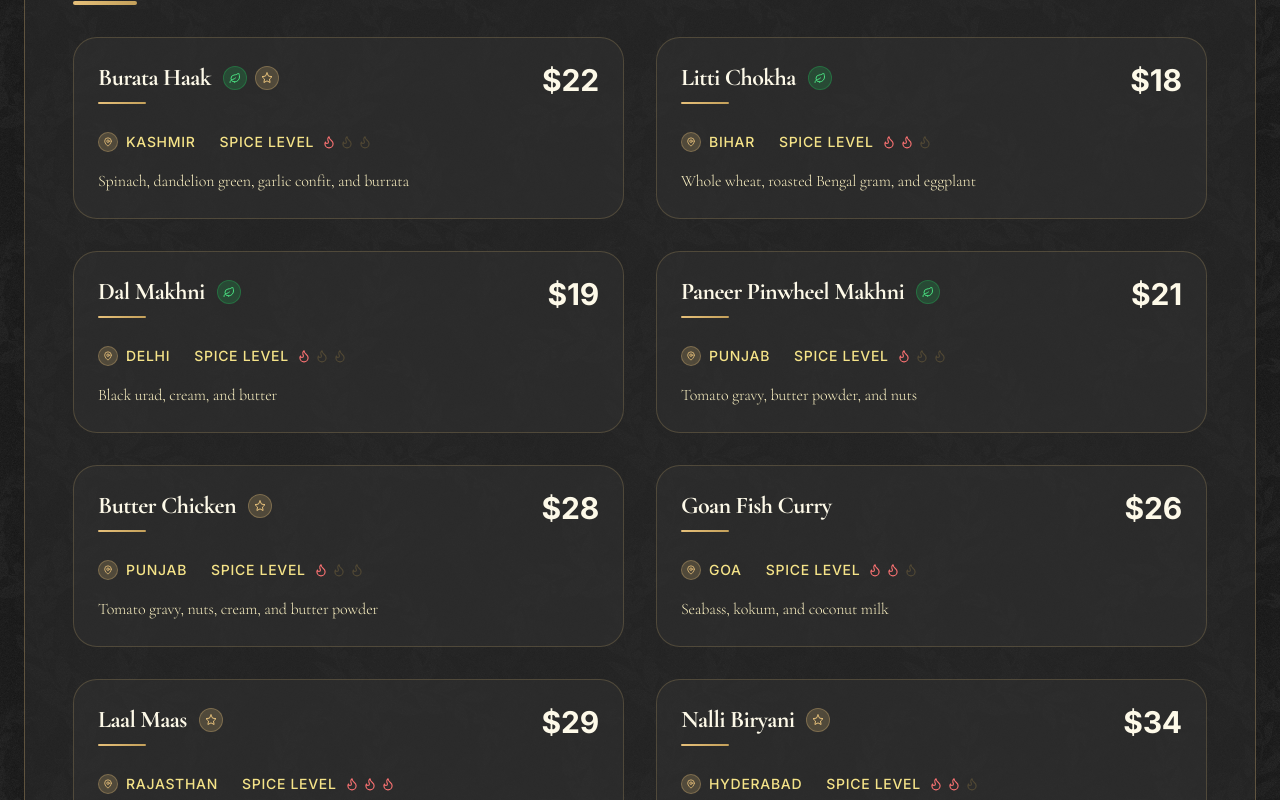
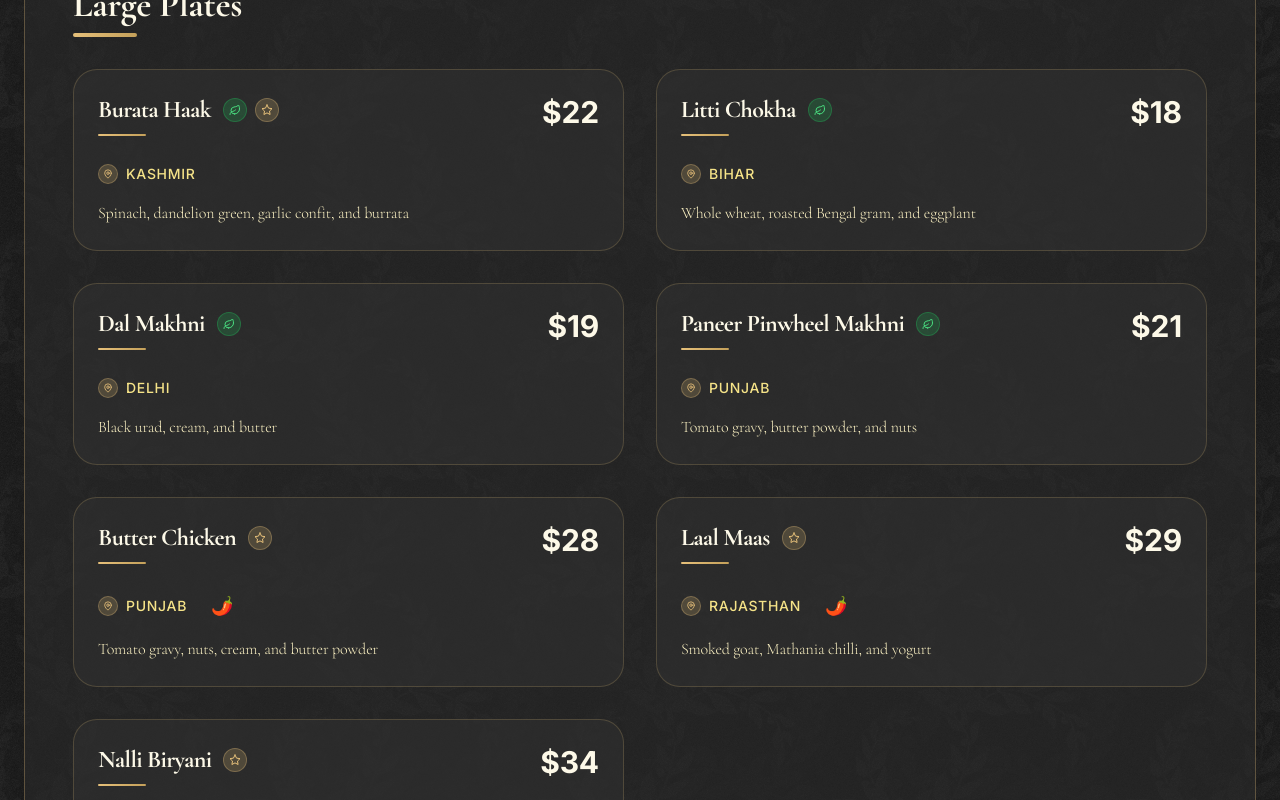
Before and after one commit to Deyaa360/Banjara-3.0, a Next.js app: page /menu in a window 1280 px wide. Shown: the part 1800-2600 px from the top of the page. Built offline with nearby package versions, Linux system fonts and the light colour scheme; a web font is replaced by a local one.

Commit message:
feat: update demo spicy flags and icon, clean up menu data

```diff
--- a/src/app/menu/page.tsx
+++ b/src/app/menu/page.tsx
@@ -19,7 +19,7 @@ interface MenuItem {
   description: string;
   price: number;
   isVegetarian: boolean;
-  spiceLevel?: number;
+  isSpicy: boolean;
   isSignature?: boolean;
   image: string;
 }
@@ -33,7 +33,8 @@ interface MenuData {
       };
 }
 
-// Optimized menu data structure
+// For all menu items, set isSpicy: true if they previously had a spiceLevel property, otherwise isSpicy: false
+// For demo: mix up isSpicy for Sharing Plates
 const menuData: MenuData = {
   "Sharing Plates": {
     "Vegetarian": [
@@ -44,7 +45,7 @@ const menuData: MenuData = {
         description: "Green gram, black chickpeas, potato, tamarind, mint yogurt mousse, and pomegranate caviar",
         price: 16,
         isVegetarian: true,
-        spiceLevel: 2,
+        isSpicy: false,
         isSignature: true,
         image: "/images/menu/MauryaJi Basket Chaat.png"
       },
@@ -55,7 +56,7 @@ const menuData: MenuData = {
         description: "Wheat ball, potato, yellow peas, green chilli, black salt, roasted cumin, mint, and black plum",
         price: 14,
         isVegetarian: true,
-        spiceLevel: 2,
+        isSpicy: true,
         image: "/images/menu/GUPCHUP (ODISHA).png"
       },
       {
@@ -65,7 +66,7 @@ const menuData: MenuData = {
         description: "Red beets, goat cheese, carrot, peanut, potato, and red habanero sauce",
         price: 18,
         isVegetarian: true,
-        spiceLevel: 1,
+        isSpicy: false,
         image: "/images/menu/BEET AND GOAT CHEESE CHOP (KOLKATA).png"
       },
       {
@@ -75,7 +76,7 @@ const menuData: MenuData = {
         description: "Hung yogurt, bell pepper, fried onion, cashew, Amul cheese, chilli, kataifi, and apricot chutney",
         price: 17,
         isVegetarian: true,
-        spiceLevel: 2,
+        isSpicy: true,
         image: "/images/menu/DAHI KE KEBAB (LUCKNOW).png"
       }
     ],
@@ -87,7 +88,7 @@ const menuData: MenuData = {
         description: "Minced chicken, soy sauce, ginger, chilli oil curry, and crispy nori",
         price: 19,
         isVegetarian: false,
-        spiceLevel: 3,
+        isSpicy: true,
         image: "/images/menu/JHOL MOMO (ARUNANCHAL PRADESH).png"
       },
       {
@@ -97,7 +98,7 @@ const menuData: MenuData = {
         description: "Bao bun, chicken, bell pepper, shallots, soy Guntur chilli, pickled red cabbage, scallion, and a rasam shot",
         price: 21,
         isVegetarian: false,
-        spiceLevel: 3,
+        isSpicy: false,
         image: "/images/menu/GUNTUR CHILLI CHICKEN BAO (ARUNANCHAL PRADESH).png"
       },
       {
@@ -107,7 +108,7 @@ const menuData: MenuData = {
         description: "Minced goat, vetiver, rosewater ghee, fried onion, cardamom, mint chutney, and warqi paratha",
         price: 24,
         isVegetarian: false,
-        spiceLevel: 2,
+        isSpicy: true,
         isSignature: true,
         image: "/images/menu/GALAUTI KEBAB (LUCKNOW).png"
       },
@@ -118,7 +119,7 @@ const menuData: MenuData = {
         description: "Chicken thigh, cream, butter, Amul cheese, and chaat masala",
         price: 22,
         isVegetarian: false,
-        spiceLevel: 2,
+        isSpicy: false,
         image: "/images/menu/ASLAM TIKKA (DELHI).png"
       },
       {
@@ -128,11 +129,10 @@ const menuData: MenuData = {
         description: "New Zealand lamb, masala onion, and walnut chutney",
         price: 28,
         isVegetarian: false,
-        spiceLevel: 2,
+        isSpicy: true,
         isSignature: true,
         image: "/images/menu/LAMB CHOP (KASHMIR).jpg"
-      },
-
+      }
     ]
   },
   "Large Plates": {
@@ -144,7 +144,7 @@ const menuData: MenuData = {
         description: "Spinach, dandelion green, garlic confit, and burrata",
         price: 22,
         isVegetarian: true,
-        spiceLevel: 1,
+        isSpicy: false,
         isSignature: true,
         image: "/images/menu/BURATA HAAK (KASHMIR).png"
       },
@@ -155,7 +155,7 @@ const menuData: MenuData = {
         description: "Whole wheat, roasted Bengal gram, and eggplant",
         price: 18,
         isVegetarian: true,
-        spiceLevel: 2,
+        isSpicy: false,
         image: "/images/menu/LITTI CHOKHA (BIHAR).png"
       },
       {
@@ -165,7 +165,7 @@ const menuData: MenuData = {
         description: "Black urad, cream, and butter",
         price: 19,
         isVegetarian: true,
-        spiceLevel: 1,
+        isSpicy: false,
         image: "/images/menu/DAL MAKHNI (DELHI).png"
       },
       {
@@ -175,7 +175,7 @@ const menuData: MenuData = {
         description: "Tomato gravy, butter powder, and nuts",
         price: 21,
         isVegetarian: true,
-        spiceLevel: 1,
+        isSpicy: false,
         image: "/images/menu/PANEER PINWHEEL MAKHNI (PUNJAB).png"
       }
     ],
@@ -187,19 +187,9 @@ const menuData: MenuData = {
         description: "Tomato gravy, nuts, cream, and butter powder",
         price: 28,
         isVegetarian: false,
-        spiceLevel: 1,
+        isSpicy: true,
         isSignature: true,
         image: "/images/menu/BUTTER CHICKEN (PUNJAB).png"
-      },
-      {
-        id: 20,
-        name: "Goan Fish Curry",
-        region: "Goa",
-        description: "Seabass, kokum, and coconut milk",
-        price: 26,
-        isVegetarian: false,
-        spiceLevel: 2,
-        image: "/images/menu/GOAN FISH CURRY.png"
       },
       {
         id: 21,
@@ -208,7 +198,7 @@ const menuData: MenuData = {
         description: "Smoked goat, Mathania chilli, and yogurt",
         price: 29,
         isVegetarian: false,
-        spiceLevel: 3,
+        isSpicy: true,
         isSignature: true,
         image: "/images/menu/LAAL MAAS (RAJHJASTHAN).png"
       },
@@ -219,7 +209,7 @@ const menuData: MenuData = {
         description: "Lamb shank, saffron, mint, and yogurt",
         price: 34,
         isVegetarian: false,
-        spiceLevel: 2,
+        isSpicy: false,
         isSignature: true,
         image: "/images/menu/NALLI BIRYANI (HYDERABAD).png"
       }
@@ -419,20 +409,9 @@ function MenuCategoryCard({ category, items, viewMode, switchToggled, activeCard
                       </div>
                     )}
                     <div className="flex items-center gap-2">
-                      <span className="text-gold-300 text-sm font-medium uppercase tracking-wider">Spice Level</span>
-                      <div className="flex items-center gap-1">
-                        {[...Array(3)].map((_, i) => (
-                          <Flame
-                            key={i}
-                            size={14}
-                            className={cn(
-                              i < (item.spiceLevel || 0)
-                                ? 'text-red-400'
-                                : 'text-gold-700/30'
-                            )}
-                          />
-                        ))}
-                      </div>
+                      {item.isSpicy && (
+                        <span title="Spicy" className="text-red-500 text-lg align-middle">🌶️</span>
+                      )}
                     </div>
                   </div>
 
@@ -562,20 +541,9 @@ function MenuCategoryCard({ category, items, viewMode, switchToggled, activeCard
                       ${item.price}
                     </span>
                     <div className="flex items-center gap-1">
-                      <span className="text-gold-300 text-xs font-medium uppercase tracking-wider">Spice</span>
-                      <div className="flex items-center gap-0.5">
-                        {[...Array(3)].map((_, i) => (
-                          <Flame
-                            key={i}
-                            size={12}
-                            className={cn(
-                              i < (item.spiceLevel || 0)
-                                ? 'text-gold-400'
-                                : 'text-gold-700/40'
-                            )}
-                          />
-                        ))}
-                      </div>
+                      {item.isSpicy && (
+                        <span title="Spicy" className="text-red-500 text-lg align-middle">🌶️</span>
+                      )}
                     </div>
                   </div>
 
```
